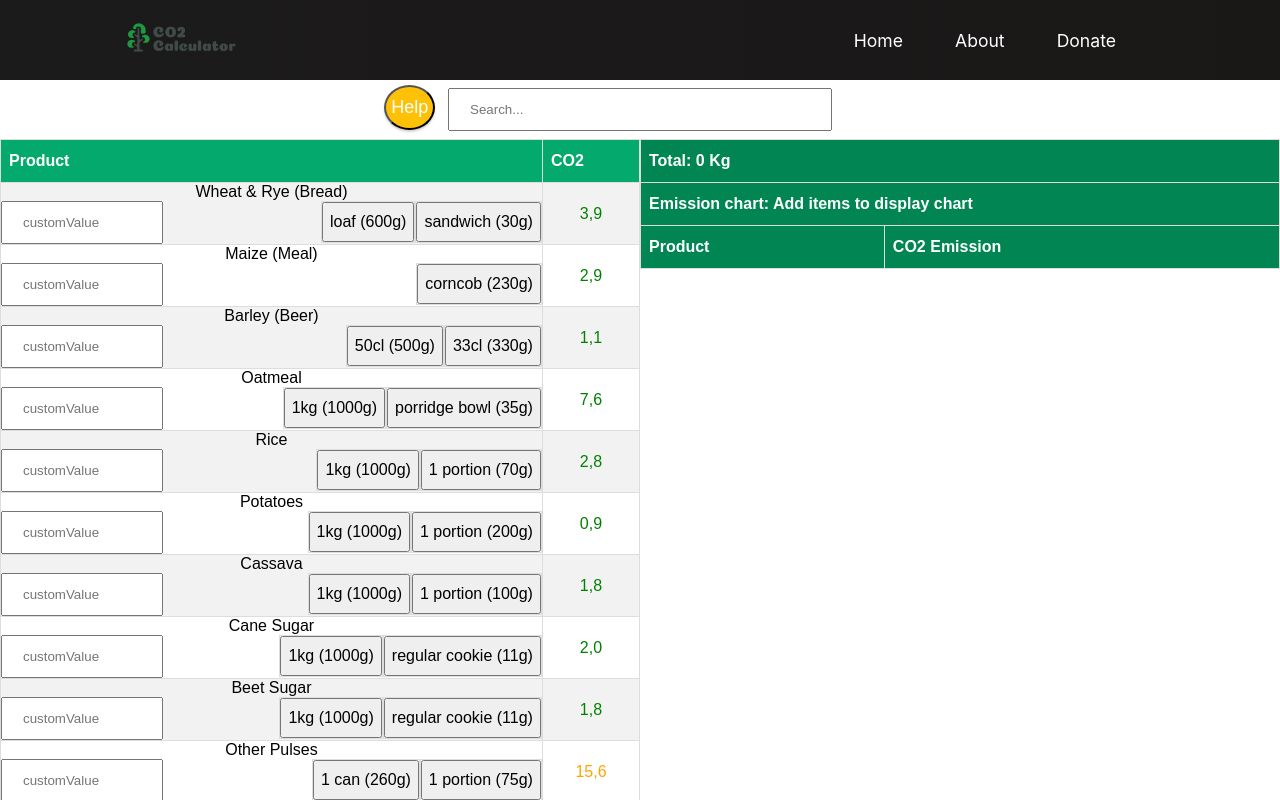
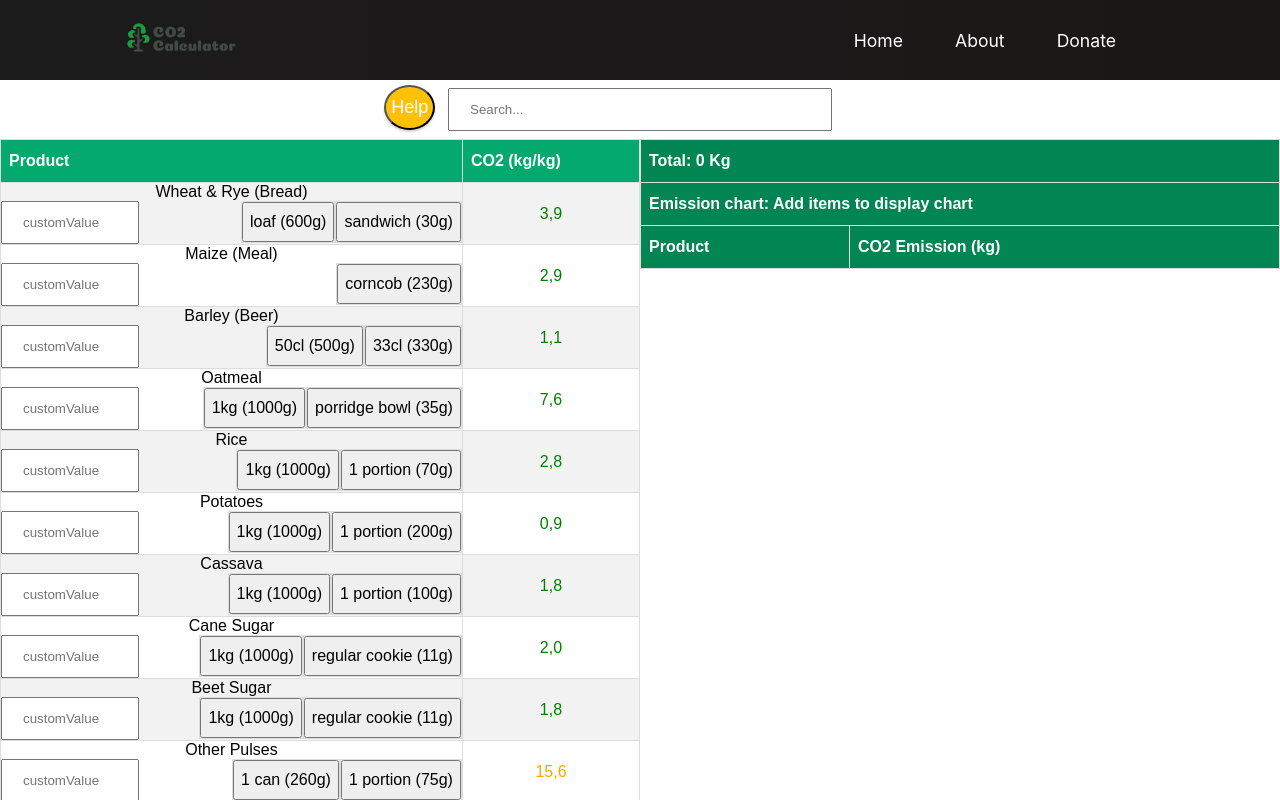
Before and after one commit to OhLawdHeCoding/Halo, a React (Create React App) app in the folder CO2_calculator/co2/: page / in a window 1280 px wide. Shown: the top 800 px of the page. Built offline with nearby package versions, Linux system fonts and the light colour scheme; the HTML template or start-up script is replaced by a standard one.

Commit message:
Buggfix test på deployed

```diff
--- a/CO2_calculator/co2/src/Components/Databasebox.js
+++ b/CO2_calculator/co2/src/Components/Databasebox.js
@@ -38,7 +38,7 @@ function Databasebox({ data }) {
                     </tr>
                     <tr>
                         <th>Product</th>
-                        <th>CO2 Emission</th>
+                        <th>CO2 Emission (kg)</th>
                     </tr>
                     {items.filter((i) => {
                         var all = false;
@@ -59,11 +59,10 @@ function Databasebox({ data }) {
                 <table>
                     <tr>
                         <th>Product</th>
-                        <th>CO2</th>
+                        <th>CO2 (kg/kg)</th>
                     </tr>
                     {data.map((val, key) => {
                         return <tr className="Product" key={key}><td>{val.Product}<AddItemButton val={val} items={items} setItems={setItems}/>
-
                         </td><td>{dispCO2(val.MeanC02)}</td></tr>
                     })}
                 </table>
--- a/CO2_calculator/co2/src/Components/Itembuttons/AddItemButton.js
+++ b/CO2_calculator/co2/src/Components/Itembuttons/AddItemButton.js
@@ -7,7 +7,7 @@ AddItemButton har två huvudsakliga uppgifter:
 2. Skapa ett textfält för custom portioner, och skicka den till ovan punkt^
 */
 
-function AddItemButton(val, items, setItems) {
+function AddItemButton(props) {
   //const custom = { name: "", grams: "0" };
   const [custom, setCustom] = React.useState({ name: "", grams: "0" });
   //För att hålla koll på vad som står i textfältet använder jag ett state^
@@ -24,10 +24,10 @@ function AddItemButton(val, items, setItems) {
         </div>
       </div>
       <div>
-        {[...val.val.PortionSize, custom].filter((p) => { if (p.name != "") return true; return false }).map((portion, key) => {
+        {[...props.val.PortionSize, custom].filter((p) => { if (p.name != "") return true; return false }).map((portion, key) => {
           //jag filtrerar bort alla portioner som har ett defualt-namn.
           //Itererar sen över allt som är kvar och returnerar tabellcell "td" med en knapp för varje (kallar PortionSizeButton)
-          return <div className="addButton"><td className="buttonCell" key={key}>{PortionSizeButton(portion, val.val, val.items, val.setItems)}</td></div>
+          return <div className="addButton"><td className="buttonCell" key={key}>{PortionSizeButton(portion, props.val, props.items, props.setItems)}</td></div>
         })}
       </div>
     </div>
--- a/CO2_calculator/co2/src/Components/Itembuttons/DecItemButton.js
+++ b/CO2_calculator/co2/src/Components/Itembuttons/DecItemButton.js
@@ -47,7 +47,7 @@ function DecItemButton(_portionItem, _item, items, setItems) {
         console.log(items[itemsIndex].portions);
         var oldAmount = items[itemsIndex].portions[portionIndex].amount; //items[{val, [{PortionSize, ->COUNT<-}]}]
         console.log("Pre dec: " + oldAmount);
-        var newAmount = oldAmount - _portionItem.portion.grams / 2; //tror denna koden kör två ggr per klick. Konstigt dock att console loggarna inte gör det
+        var newAmount = oldAmount - _portionItem.portion.grams; //tror denna koden kör två ggr per klick. Konstigt dock att console loggarna inte gör det
         var newItem = { portion: _portionItem.portion, amount: newAmount };
         items[itemsIndex].portions[portionIndex] = newItem;//jag decrementerar en kopia av itemet och ersätter den med det gamla.
         console.log("decremented to: " + newAmount);
--- a/CO2_calculator/co2/src/Components/Itembuttons/IncItemButton.js
+++ b/CO2_calculator/co2/src/Components/Itembuttons/IncItemButton.js
@@ -16,7 +16,7 @@ function IncItemButton(_portionItem, _item, items, setItems) {
         console.log(items[itemsIndex].portions);
         var oldAmount = items[itemsIndex].portions[portionIndex].amount; //items[{val, [{PortionSize, ->COUNT<-}]}]
         console.log("Pre dec: " + oldAmount);
-        var newAmount = oldAmount + _portionItem.portion.grams / 2; //tror denna koden kör två ggr per klick. Konstigt dock att console loggarna inte gör det
+        var newAmount = oldAmount + _portionItem.portion.grams; //tror denna koden kör två ggr per klick. Konstigt dock att console loggarna inte gör det
         var newItem = { portion: _portionItem.portion, amount: newAmount };
         items[itemsIndex].portions[portionIndex] = newItem;
         console.log("incremented to: " + newAmount);
--- a/CO2_calculator/co2/src/Components/Itembuttons/PortionSizeButton.js
+++ b/CO2_calculator/co2/src/Components/Itembuttons/PortionSizeButton.js
@@ -16,14 +16,14 @@ function PortionSizeButton(_portion, _val, items, setItems) {
                 var portionIndex = items[itemsIndex].portions.findIndex(portionItem => portionItem.portion.name == _portion.name);
                 if (portionIndex === -1) {
                     console.log(items[itemsIndex].portions);
-                    items[itemsIndex].portions.push({ portion: _portion, amount: _portion.grams / 2 });
+                    items[itemsIndex].portions.push({ portion: _portion, amount: _portion.grams});
                     return [...items];
                 }
                 else {
                     console.log(items[itemsIndex].portions[portionIndex]);
                     var oldAmount = items[itemsIndex].portions[portionIndex].amount; //items[{val, [{PortionSize, ->COUNT<-}]}]
                     console.log("Pre inc: " + oldAmount);
-                    var newAmount = oldAmount + _portion.grams / 2; //tror denna koden kör två ggr per klick. Konstigt dock att console loggarna inte gör det
+                    var newAmount = oldAmount + _portion.grams; //tror denna koden kör två ggr per klick. Konstigt dock att console loggarna inte gör det
                     var newItem = { portion: _portion, amount: newAmount };
                     items[itemsIndex].portions[portionIndex] = newItem;
                     console.log("incremented to: " + newAmount);
```
Also changed, not shown: 2 other files (tests, documents, lock files or other folders).
